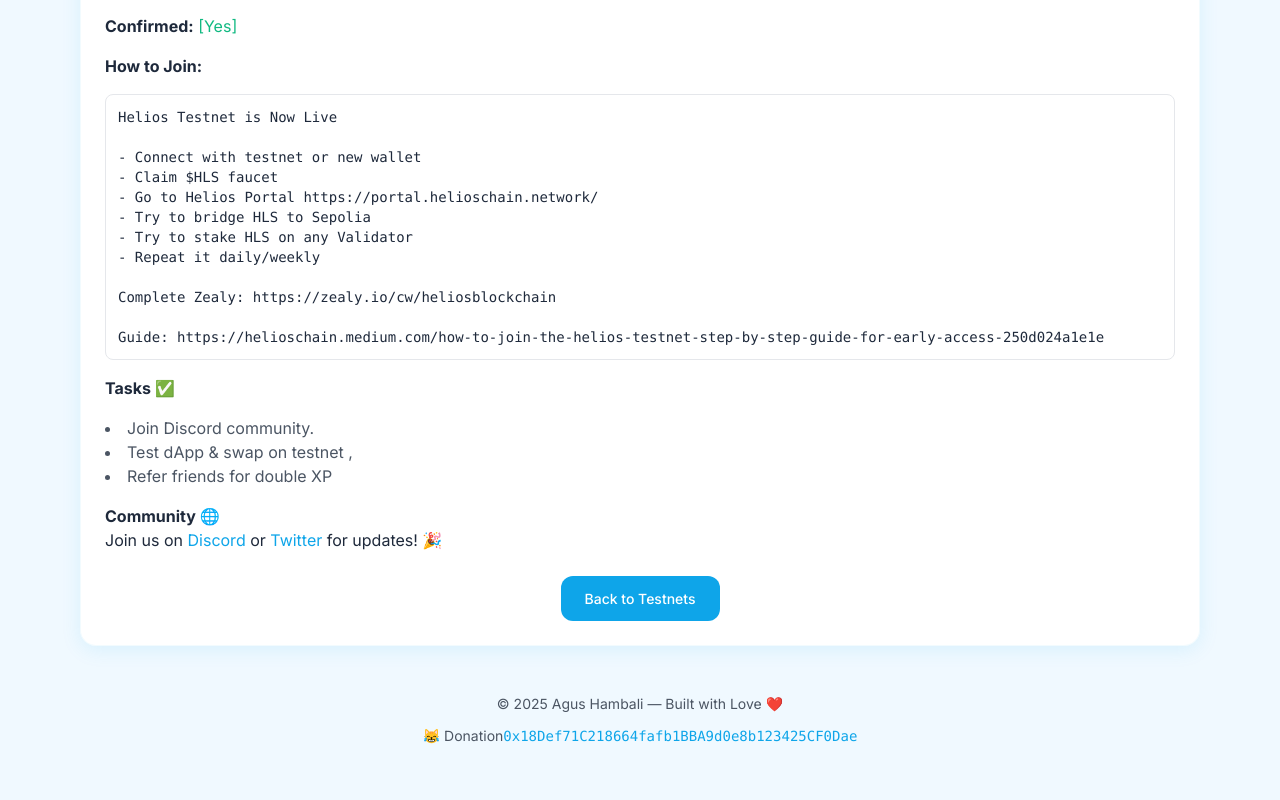
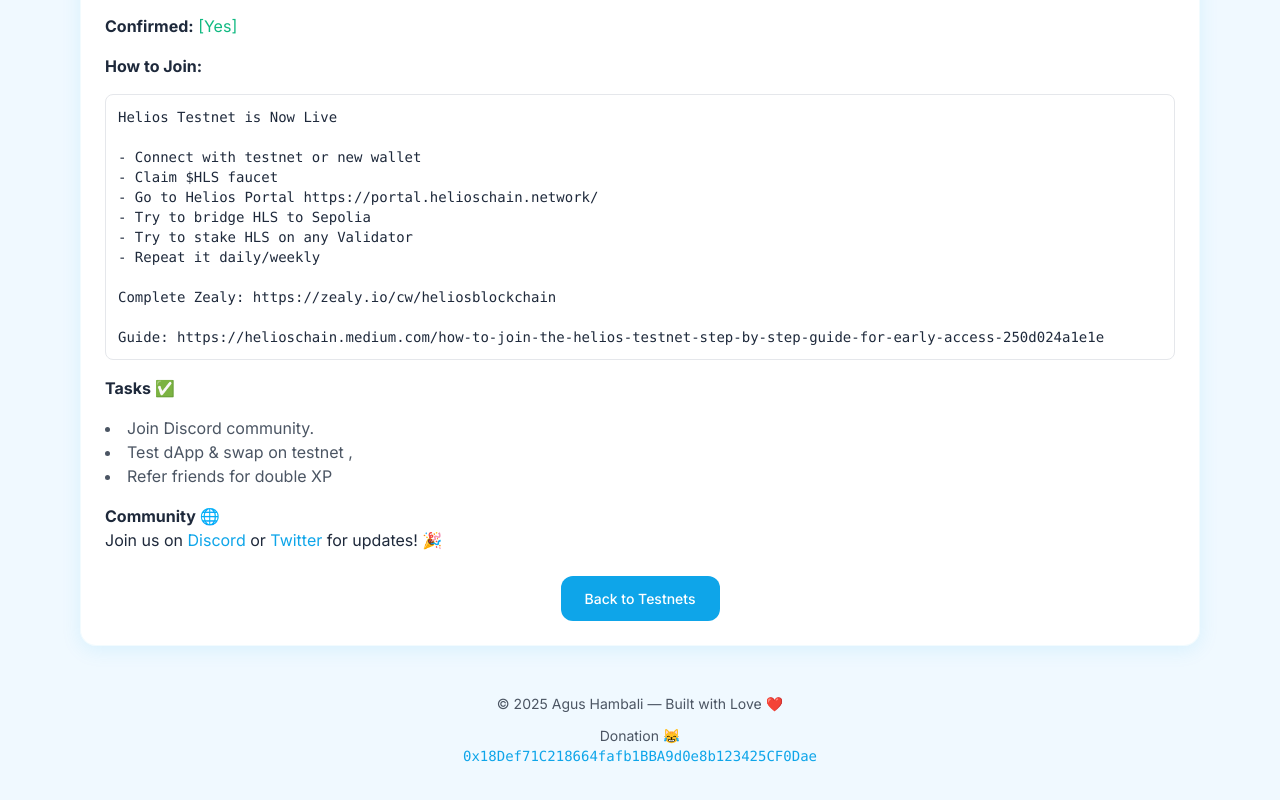
Before and after one commit to agushambali33/agushambali33, a plain HTML site: page testnet/helios.html in a window 1280 px wide. Shown: the part 673-1473 px from the top of the page. Drawn offline with nearby package versions, Linux system fonts and the light colour scheme.

Commit message:
Add files via upload

```diff
--- a/testnet/helios.html
+++ b/testnet/helios.html
@@ -136,7 +136,7 @@ Guide: https://helioschain.medium.com/how-to-join-the-helios-testnet-step-by-ste
     <!-- Footer -->
     <footer class="text-center text-sm text-gray-600 pb-8">
       <p>© 2025 Agus Hambali — Built with Love ❤️</p>
-      <p class="mt-3">😹 Donation<span class="font-mono text-[#0EA5E9] break-all">0x18Def71C218664fafb1BBA9d0e8b123425CF0Dae</span></p>
+      <p class="mt-3">Donation 😹<p><span class="font-mono text-[#0EA5E9] break-all">0x18Def71C218664fafb1BBA9d0e8b123425CF0Dae</span></p>
     </footer>
   </div>
 
```
